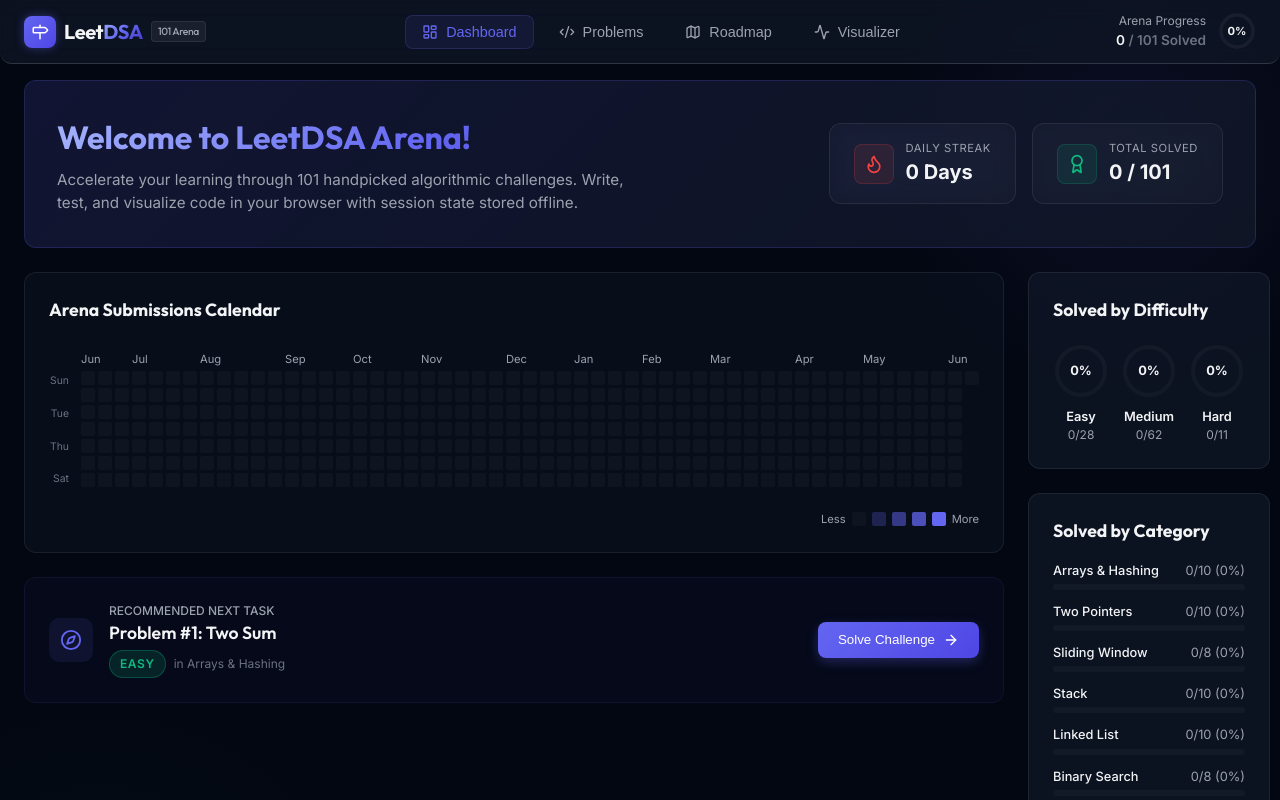
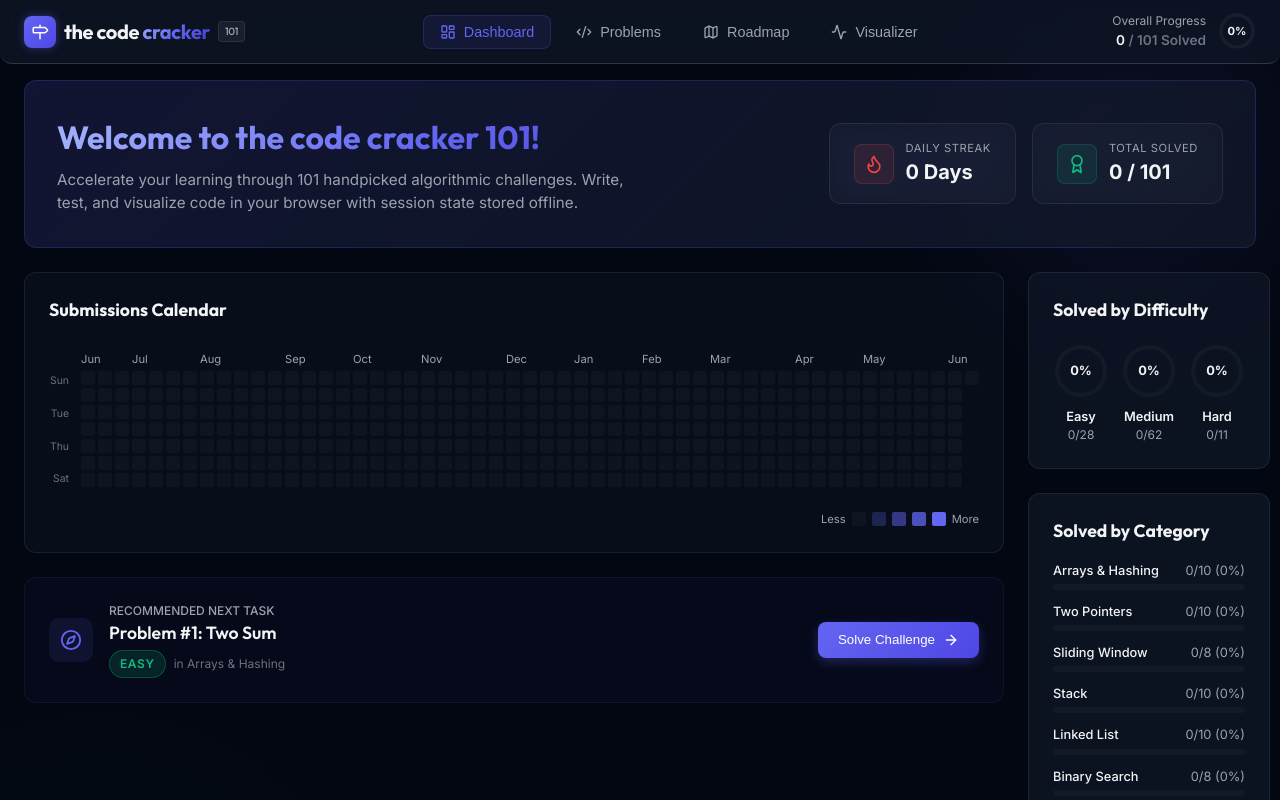
Before and after one commit to cksharma11/thecodecracker, a React (Vite) app: page / in a window 1280 px wide. Shown: the top 800 px of the page. Built offline with nearby package versions, Linux system fonts and the light colour scheme.

Commit message:
chore: change the site title to the code cracker 101

```diff
--- a/index.html
+++ b/index.html
@@ -4,7 +4,7 @@
     <meta charset="UTF-8" />
     <link rel="icon" type="image/svg+xml" href="/favicon.svg" />
     <meta name="viewport" content="width=device-width, initial-scale=1.0" />
-    <title>LeetDSA Arena - 101 Handpicked Algorithms & Visualizations</title>
+    <title>the code cracker 101</title>
     <meta name="description" content="Master Data Structures & Algorithms from beginner to expert. Practice with 101 handpicked challenges, sandboxed browser-based JS compiler, and dynamic data structure visualizers." />
   </head>
   <body>
--- a/src/components/Dashboard.jsx
+++ b/src/components/Dashboard.jsx
@@ -163,7 +163,7 @@
       }}>
         <div style={{ flex: '1 1 400px' }}>
           <h1 className="font-display text-gradient" style={{ fontSize: '2rem', fontWeight: 700, marginBottom: '8px' }}>
-            Welcome to LeetDSA Arena!
+            Welcome to the code cracker 101!
           </h1>
           <p style={{ color: 'var(--text-secondary)', fontSize: '0.95rem', maxWidth: '600px' }}>
             Accelerate your learning through 101 handpicked algorithmic challenges. Write, test, and visualize code in your browser with session state stored offline.
--- a/src/components/Heatmap.jsx
+++ b/src/components/Heatmap.jsx
@@ -75,7 +75,7 @@
   return (
     <div className="glass-card" style={{ padding: '24px' }}>
       <h3 className="font-display" style={{ fontSize: '1.1rem', marginBottom: '16px', color: 'var(--text-primary)' }}>
-        Arena Submissions Calendar
+        Submissions Calendar
       </h3>
 
       <div className="heatmap-container" style={{ position: 'relative' }}>
--- a/src/components/Navbar.jsx
+++ b/src/components/Navbar.jsx
@@ -54,7 +54,7 @@
         }}>
           <Milestone size={18} color="white" />
         </div>
-        <span>Leet<span className="text-gradient">DSA</span></span>
+        <span>the code <span className="text-gradient">cracker</span></span>
         <span style={{
           fontSize: '0.65rem',
           background: 'rgba(255,255,255,0.06)',
@@ -63,7 +63,7 @@
           color: 'var(--text-secondary)',
           fontWeight: 500,
           border: '1px solid var(--border-color)',
-        }}>101 Arena</span>
+        }}>101</span>
       </div>
 
       {/* Nav Menu */}
@@ -102,7 +102,7 @@
       {/* Progress Widget */}
       <div style={{ display: 'flex', alignItems: 'center', gap: '12px' }}>
         <div style={{ textAlign: 'right' }}>
-          <div style={{ fontSize: '0.75rem', color: 'var(--text-secondary)' }}>Arena Progress</div>
+          <div style={{ fontSize: '0.75rem', color: 'var(--text-secondary)' }}>Overall Progress</div>
           <div style={{ fontSize: '0.85rem', fontWeight: 600, color: 'var(--text-primary)' }}>
             {solvedCount} <span style={{ color: 'var(--text-muted)' }}>/ {totalCount} Solved</span>
           </div>
```
Also changed, not shown: 1 other file (tests, documents, lock files or other folders).
